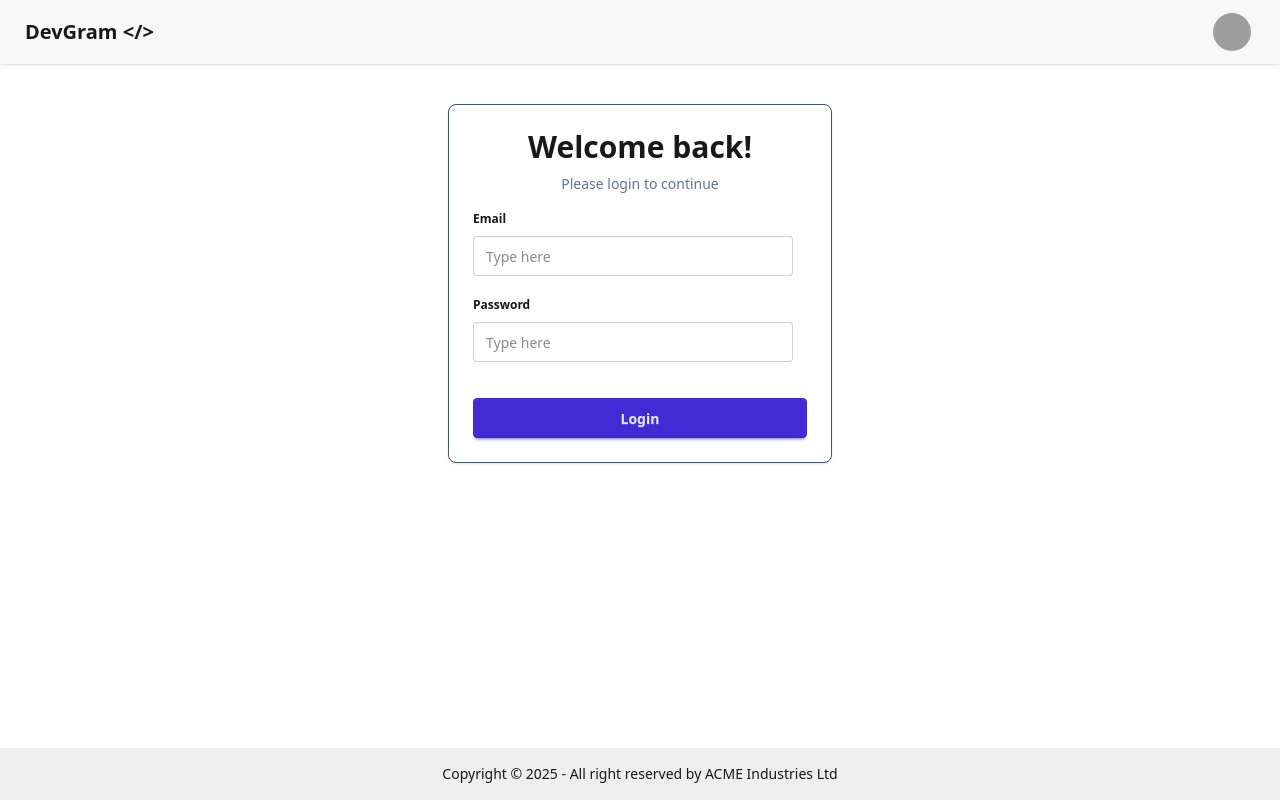
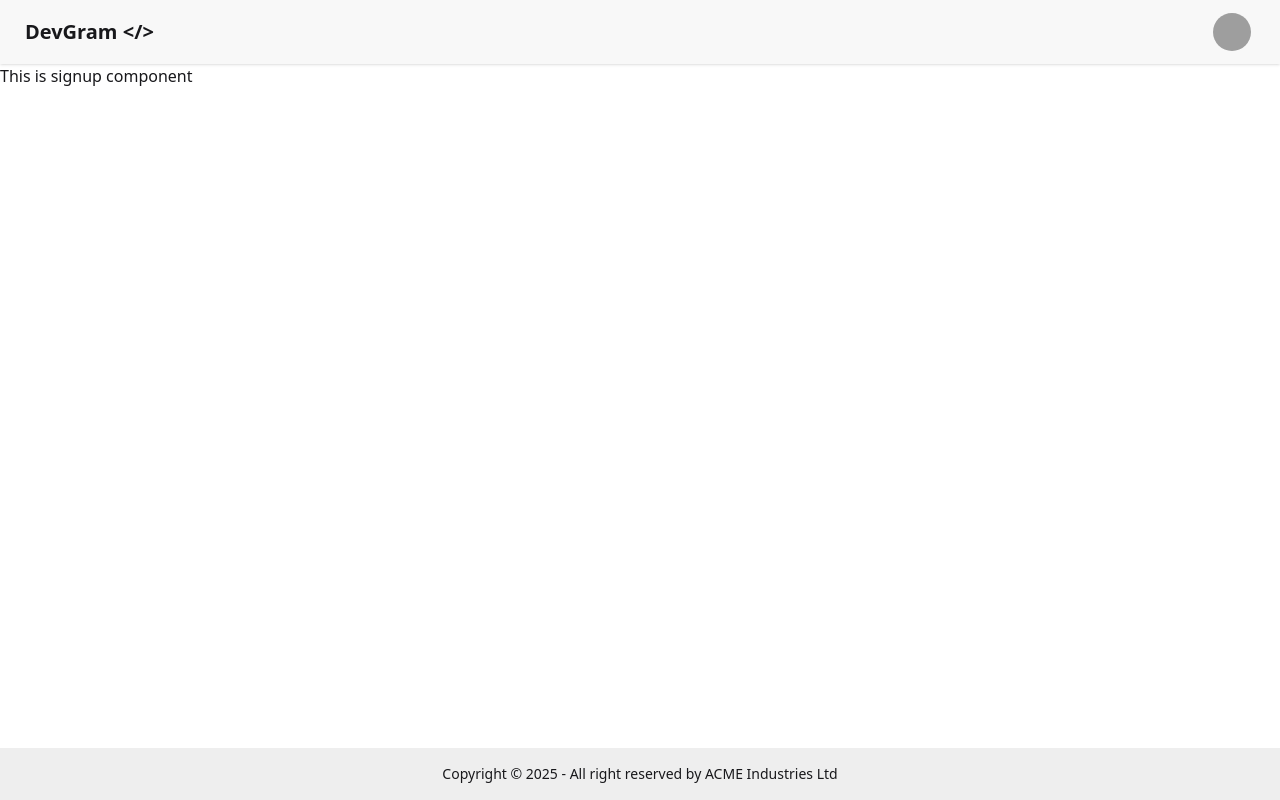
Before and after one commit to ramccp/dev-frontend, a React (Vite) app: page /register in a window 1280 px wide. Built offline with nearby package versions, Linux system fonts and the light colour scheme; grey boxes are pictures that could not be loaded.

Commit message:
add routing

```diff
--- a/package.json
+++ b/package.json
@@ -13,6 +13,7 @@
     "@tailwindcss/vite": "^4.1.17",
     "react": "^19.2.0",
     "react-dom": "^19.2.0",
+    "react-router": "^7.9.6",
     "tailwindcss": "^4.1.17"
   },
   "devDependencies": {
--- a/src/App.jsx
+++ b/src/App.jsx
@@ -1,15 +1,26 @@
-import Navbar from "./components/Navbar"
-import Footer from "./components/Footer"
-import Main from "./components/Main"
+import Navbar from "./components/Navbar";
+import Footer from "./components/Footer";
+import { Routes, Route } from "react-router";
+import Profile from "./components/Profile";
+import Signup from "./components/Signup";
+import Main from "./components/Main";
+import Login from "./components/Login";
+import { BrowserRouter } from "react-router";
 function App() {
-
   return (
     <>
-      <Navbar />
-      <Main/>
-      <Footer/>
+      <BrowserRouter>
+        <Routes>
+          <Route path="/" element={<Main />}>
+            <Route path="/" element={<h1>Hello</h1>}/>
+            <Route path="/profile" element={<Profile />} />
+            <Route path="/register" element={<Signup />} />
+            <Route path="/login" element={<Login />} />
+          </Route>
+        </Routes>
+      </BrowserRouter>
     </>
-  )
+  );
 }
 
-export default App
+export default App;
--- /dev/null
+++ b/src/components/Login.jsx
@@ -0,0 +1,27 @@
+function Login() {
+  return (
+    <div className="card w-96 m-auto my-10 border border-slate-600 bg-base-100 shadow-sm">
+      <div className="card-body">
+        <div className="flex justify-center mb-4">
+          <h2 className="text-3xl font-bold">Welcome back!</h2>
+
+        </div>
+        <span className="text-center text-slate-500 -mt-4">Please login to continue</span>
+        <fieldset className="fieldset">
+          <legend className="fieldset-legend">Email</legend>
+          <input type="text" className="input" placeholder="Type here" />
+        </fieldset>
+        <fieldset className="fieldset">
+          <legend className="fieldset-legend">Password</legend>
+          <input type="text" className="input" placeholder="Type here" />
+        </fieldset>
+
+        <div className="mt-6">
+          <button className="btn btn-primary btn-block">Login</button>
+        </div>
+      </div>
+    </div>
+  );
+}
+
+export default Login;
--- a/src/components/Main.jsx
+++ b/src/components/Main.jsx
@@ -1,26 +1,13 @@
+import Navbar from "./Navbar";
+import Footer from "./Footer";
+import { Outlet } from "react-router";
 function Main() {
   return (
-    <div className="card w-96 m-auto my-10 border border-slate-600 bg-base-100 shadow-sm">
-      <div className="card-body">
-        <div className="flex justify-center mb-4">
-          <h2 className="text-3xl font-bold">Welcome back!</h2>
-
-        </div>
-        <span className="text-center text-slate-500 -mt-4">Please login to continue</span>
-        <fieldset className="fieldset">
-          <legend className="fieldset-legend">Email</legend>
-          <input type="text" className="input" placeholder="Type here" />
-        </fieldset>
-        <fieldset className="fieldset">
-          <legend className="fieldset-legend">Password</legend>
-          <input type="text" className="input" placeholder="Type here" />
-        </fieldset>
-
-        <div className="mt-6">
-          <button className="btn btn-primary btn-block">Login</button>
-        </div>
-      </div>
-    </div>
+    <>
+      <Navbar />
+      <Outlet />
+      <Footer />
+    </>
   );
 }
 
--- /dev/null
+++ b/src/components/Profile.jsx
@@ -0,0 +1,7 @@
+function Profile(){
+    return(
+        <h1>This is profile component</h1>
+    )
+}
+
+export default Profile;
--- /dev/null
+++ b/src/components/Signup.jsx
@@ -0,0 +1,7 @@
+function Signup(){
+    return (
+        <h1>This is signup component</h1>
+    )
+}
+
+export default Signup;
```
Also changed, not shown: 1 other file (tests, documents, lock files or other folders).
